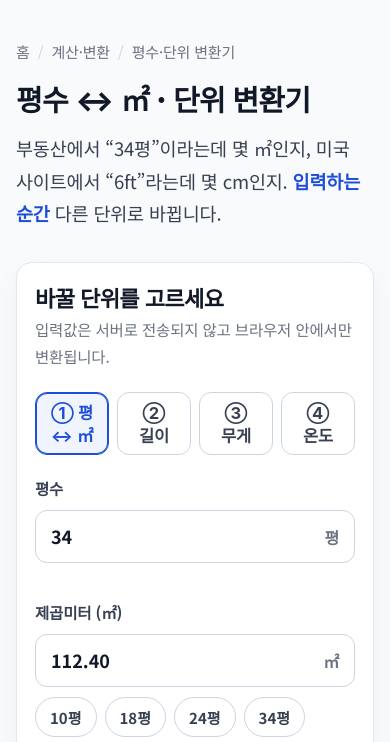
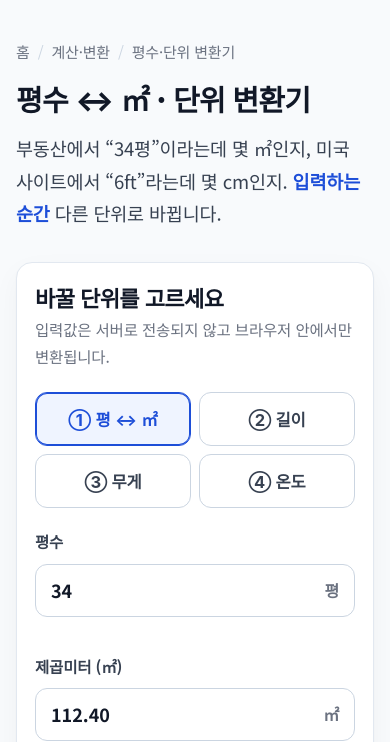
Before and after one commit to pogo-obaksa/damoatool, a plain HTML site: page tools/unit-conv.html in a window 390 px wide. Shown: the part 72-814 px from the top of the page. Drawn offline with Linux system fonts and the light colour scheme; a web font is replaced by a local one.

Commit message:
평수·단위 변환기 모바일 탭 2열 배치

```diff
--- a/tools/unit-conv.html
+++ b/tools/unit-conv.html
@@ -45,6 +45,8 @@
   .conv-card.primary .v { color: var(--blue); }
   .conv-card .v em { font-style: normal; font-size: 15px; font-weight: 700; color: var(--muted); margin-left: 3px; }
   .quick-set button.is-on { border-color: var(--blue); color: var(--blue); background: var(--blue-soft); }
+  .segmented.four { grid-template-columns: repeat(4, 1fr); }
+  @media (max-width: 640px) { .segmented.four { grid-template-columns: repeat(2, 1fr); } }
 </style>
 </head>
 <body>
@@ -84,7 +86,7 @@
       </div>
 
       <div class="field">
-        <div class="segmented" role="radiogroup" aria-label="단위 종류" style="grid-template-columns:repeat(4,1fr)">
+        <div class="segmented four" role="radiogroup" aria-label="단위 종류">
           <input type="radio" name="mode" id="modeArea" value="area" checked>
           <label for="modeArea">① 평 ↔ ㎡</label>
           <input type="radio" name="mode" id="modeLength" value="length">
```
